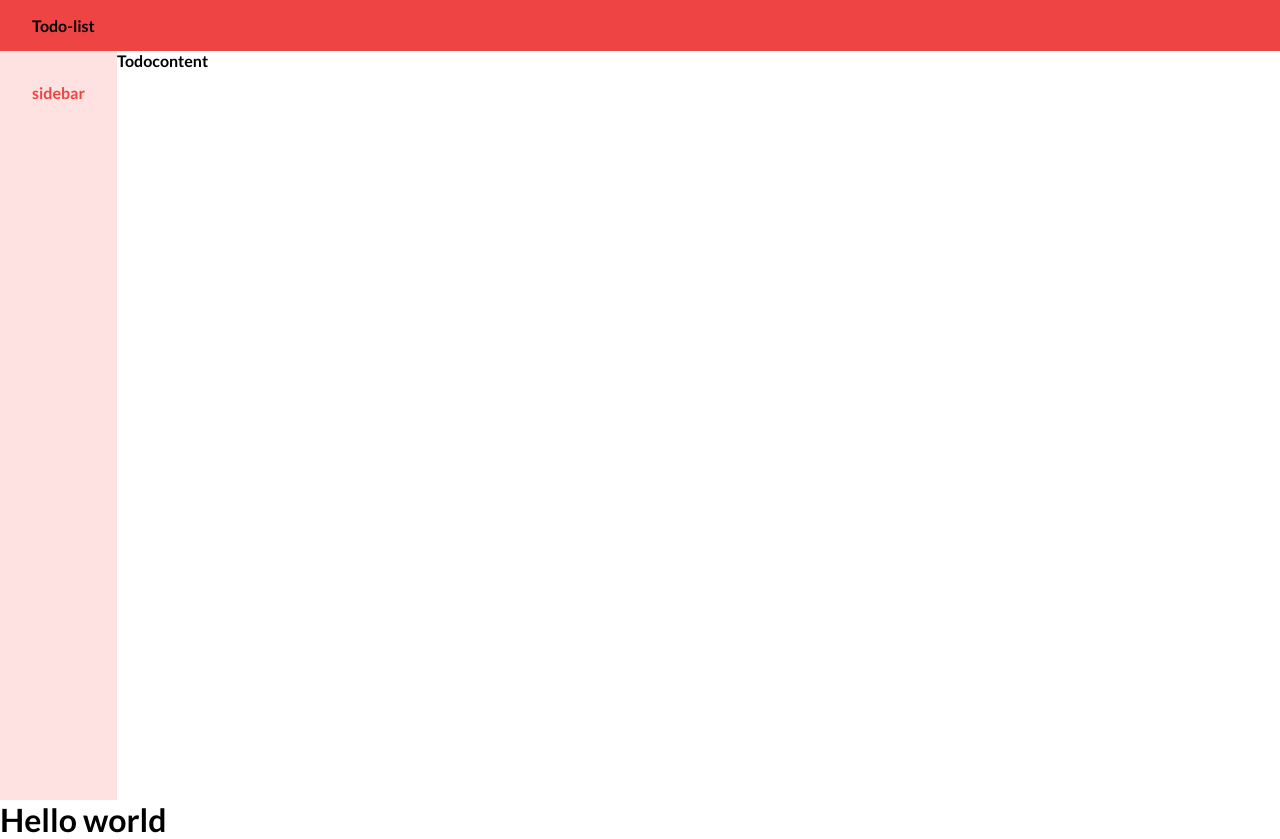
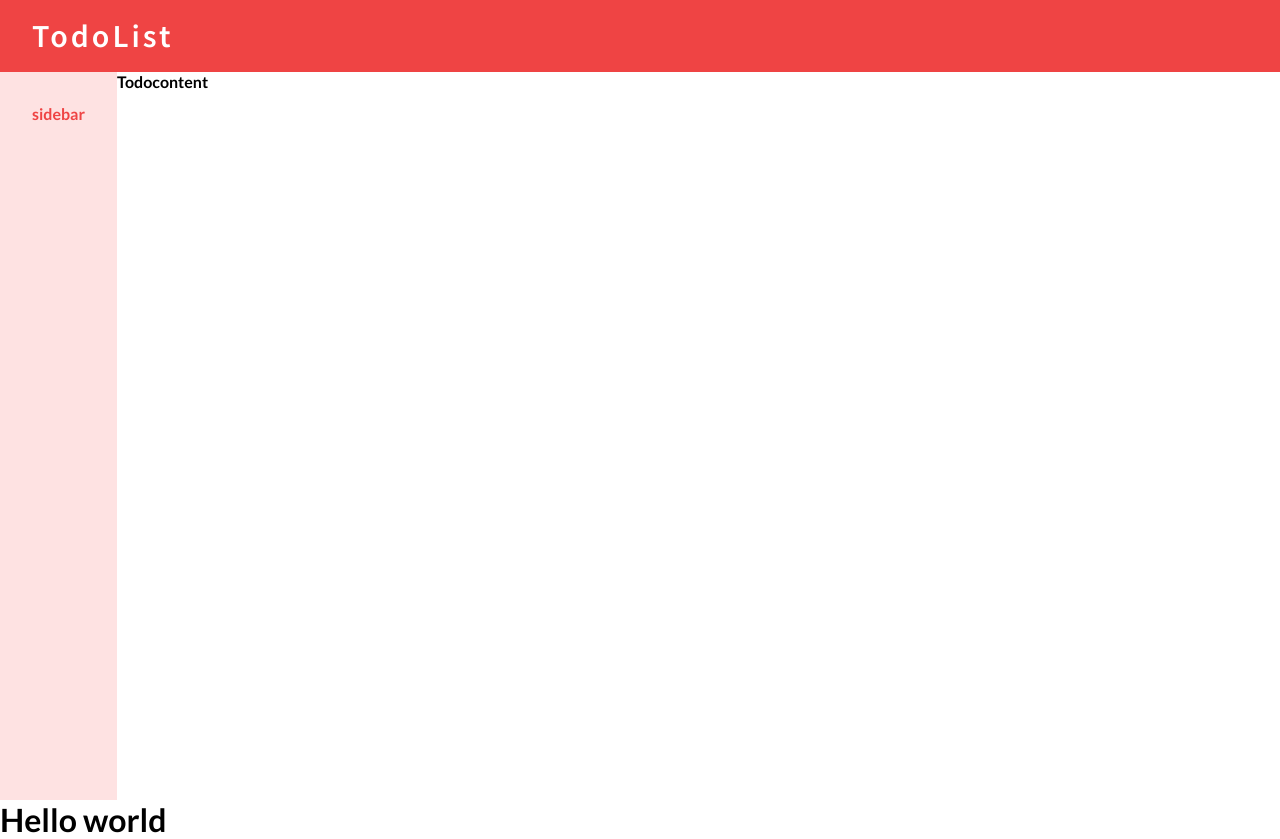
Before and after one commit to MacJ13/todo-list, a website built with webpack: page dist/index.html in a window 1280 px wide. Built offline with nearby package versions, Linux system fonts and the light colour scheme.

Commit message:
Create h1 element

```diff
--- a/dist/index.html
+++ b/dist/index.html
@@ -10,7 +10,9 @@
   </head>
   <body>
     <div id="container">
-      <div class="header">Todo-list</div>
+      <div class="header">
+        <h1 class="header-heading">TodoList</h1>
+      </div>
       <div class="sidebar">sidebar</div>
       <div class="todo-content">Todocontent</div>
     </div>
```
